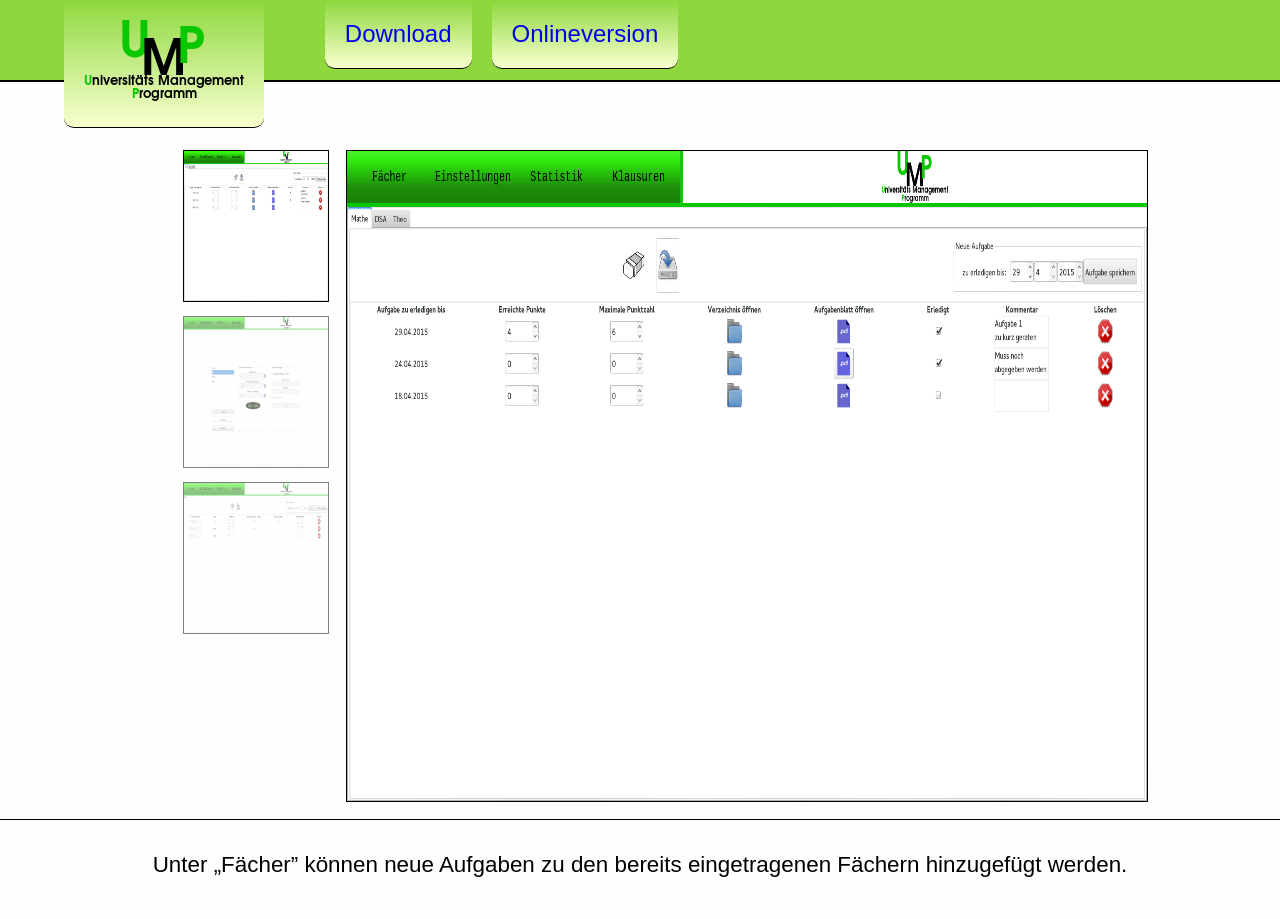
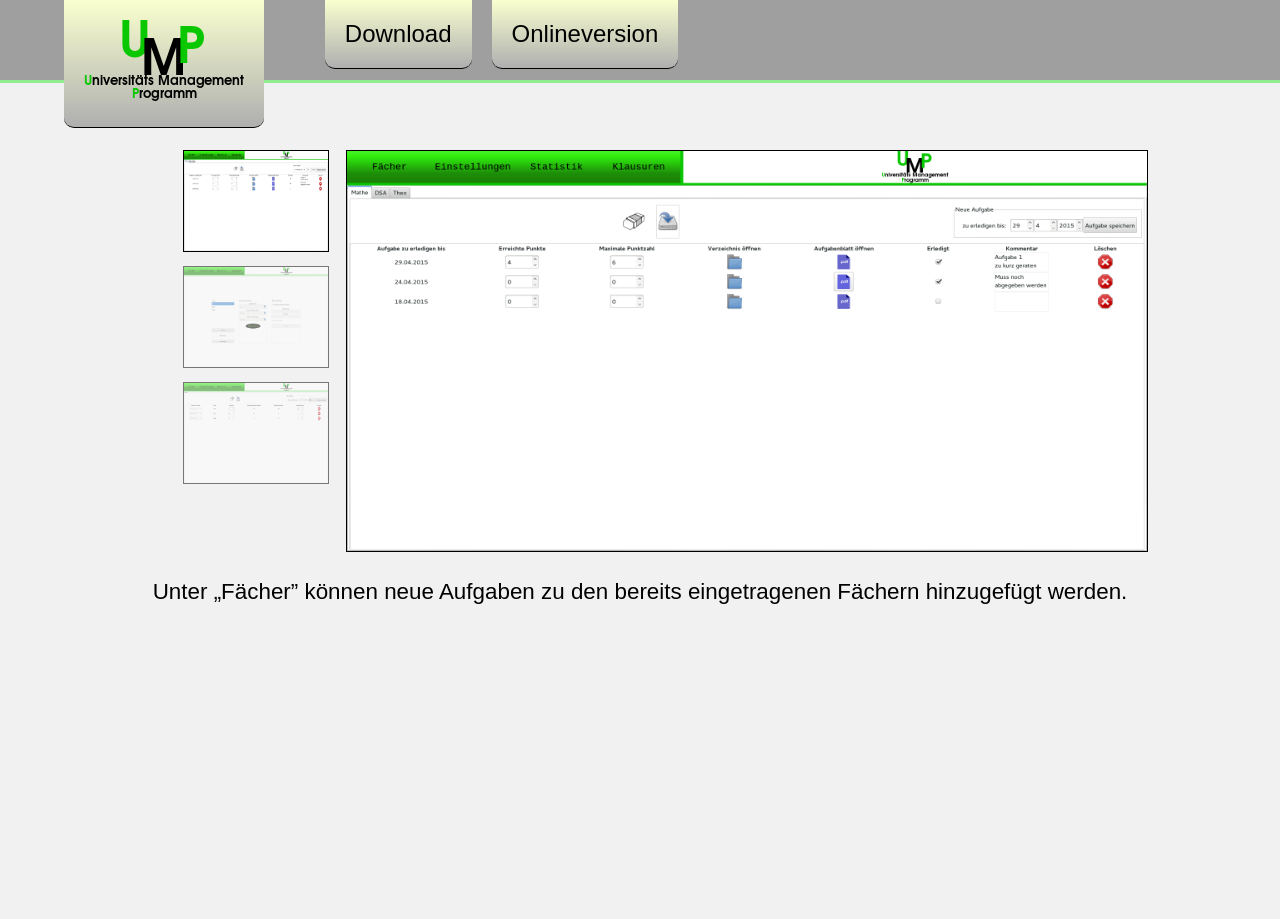
Before and after one commit to Vaphen/homework-webpage, a PHP site: page / in a window 1280 px wide. After the commit the page ends 604 px from the top, so only its background shows below. Run offline with PHP 8.4, Linux system fonts and the light colour scheme; some libraries are stand-ins or nearby versions.

Commit message:
smaller screen config added

```diff
--- a/css/page.css
+++ b/css/page.css
@@ -9,7 +9,7 @@
 *****************/
 
 html {
-	background-color: #FEFEFE;
+	background-color: #F1F1F1;
 }
 
 a {
@@ -23,9 +23,9 @@ nav {
 	height: 10%;
 	min-height: 80px;
 	width: 100%;
-	background: #8ED83E;
-	//background-image: linear-gradient(to bottom, #8ED83E 0%, #FFFFFF 100%);
-	border-bottom: 2px solid black;
+	background: #9F9F9F;
+	//background-image: linear-gradient(to bottom, #E18C8F 99%, #FFFFFF 1%);
+	border-bottom: 3px solid lightgreen;
 }
 
 nav ul {
@@ -38,7 +38,7 @@ nav ul li {
 }
 
 nav ul li a {
-	background-image: linear-gradient(to bottom, #8ED83E 0%, #F9FFCF 100%);
+	background-image: linear-gradient(to top, #AFAFAF 0%, #F9FFCF 100%);
 	float: left;
 	padding: 20px;
 	font-size: 1.5em;
@@ -46,6 +46,7 @@ nav ul li a {
 	border-bottom-right-radius: 10px;
 	margin-right: 20px;
 	border-bottom: 1px solid black;
+	color: black;
 }
 
 nav ul li a:active {
@@ -57,7 +58,7 @@ nav ul li a:visited {
 }
 
 nav ul li a:hover {
-
+	text-decoration: underline;
 }
 
 #logoMenuePoint {
@@ -74,8 +75,7 @@ article {
 	float: left;
 	width: 12%;
 	min-width: 150px;
-	height: 650px;
-	min-height: 200px;
+	height: auto;
 	margin-left: 14%; /* 60% + 12% = 72%; 100-72=28; 28/2=14% */
 	padding: 0 4px;
 }
@@ -111,7 +111,6 @@ article {
 	width: 60%;
 	min-width: 800px;
 	height: 650px;
-	min-height: 500px;
 	/*	box-shadow: 0px 1px 23px 18px rgba(142,216,62,0.41); */
 	border: 1px solid black;
 }
@@ -120,9 +119,8 @@ article {
 	margin-top: 1%;
 	padding-top: 2.5%;
 	width: 100%;
-	height: 3em;
+	height: auto;
 	text-align: center;
-	border-top: 1px solid black;
 	font-size: 1.4em;
 }
 
@@ -146,3 +144,18 @@ ul#downloadMenue {
    margin-left: 10%;
 	list-style: none;
 }
+
+@media (max-width: 1400px) {
+	#switcherImage {
+		height: 400px;
+		width: 550px;
+	}
+
+	#picMenueBar ul li img {
+		height: 100px;
+	}
+
+	#descriptorText {
+		padding-top: 10px;
+	}
+}
```
Also changed, not shown: 1 other file.
